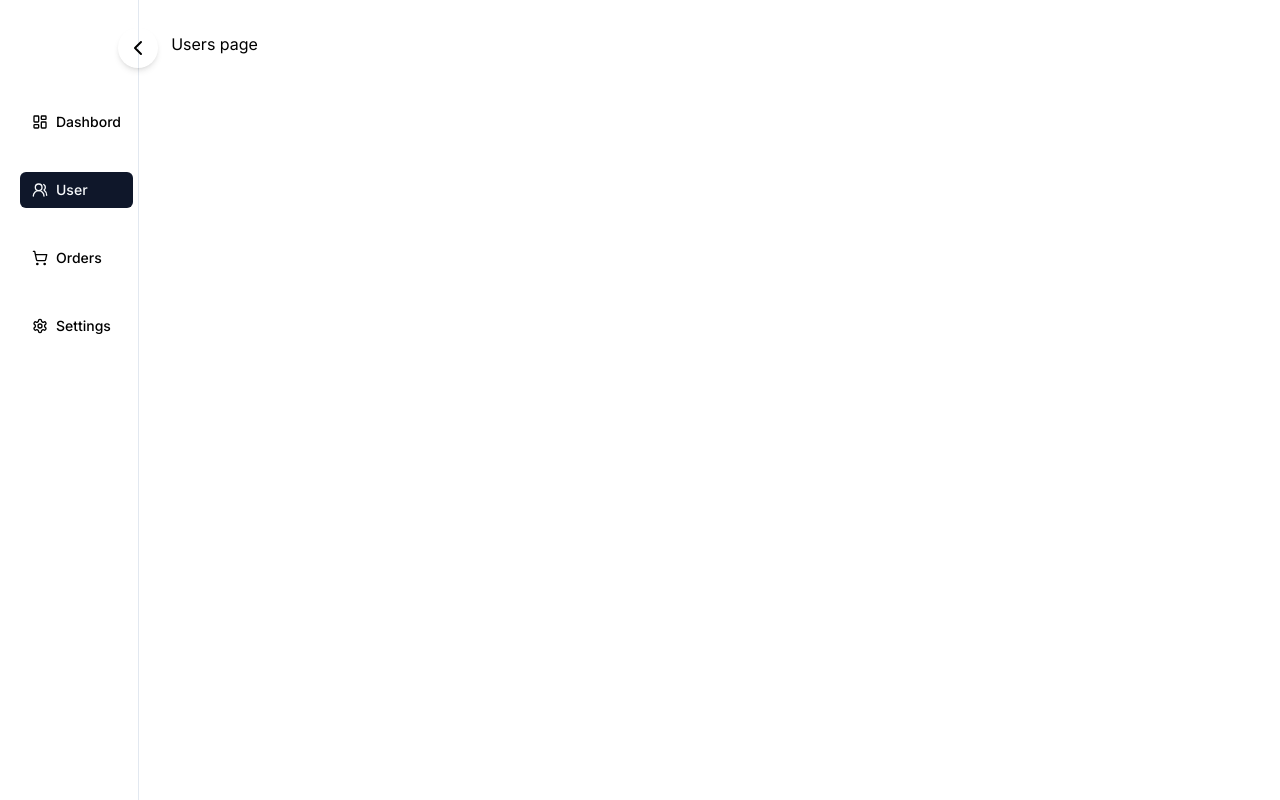
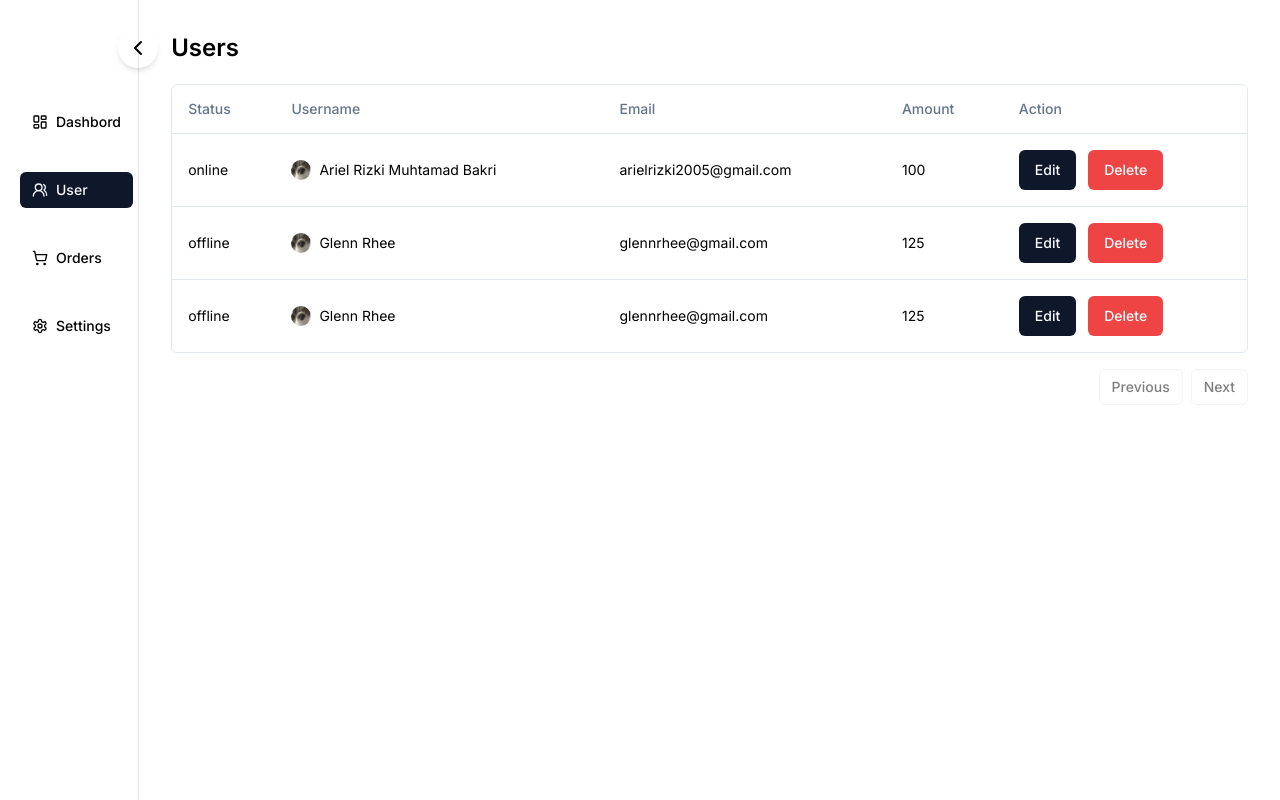
Before and after one commit to Glenn-Rhee/dashbord-shadcn, a Next.js app: page /users in a window 1280 px wide. Built offline with nearby package versions, Linux system fonts and the light colour scheme; what tailwindcss-debug-screens would draw is missing.

Commit message:
Membuat page Uses

```diff
--- a/package.json
+++ b/package.json
@@ -11,6 +11,7 @@
   "dependencies": {
     "@radix-ui/react-slot": "^1.0.2",
     "@radix-ui/react-tooltip": "^1.0.7",
+    "@tanstack/react-table": "^8.11.7",
     "class-variance-authority": "^0.7.0",
     "clsx": "^2.1.0",
     "lucide-react": "^0.312.0",
--- a/src/app/page.tsx
+++ b/src/app/page.tsx
@@ -3,7 +3,7 @@
 import PageTitle from "@/components/PageTitle";
 import CardContent from "@/components/content/CardContent";
 import { cardData, userSalesData } from "@/lib/data";
-import SalesCard from "./SalesCard";
+import SalesCard from "../components/SalesCard";
 
 export default function Home() {
   return (
--- a/src/app/users/page.tsx
+++ b/src/app/users/page.tsx
@@ -1,7 +1,53 @@
+"use client";
+import { DataTable } from "@/components/DataTable";
+import PageTitle from "@/components/PageTitle";
+import { data } from "@/lib/data";
+import { Payment } from "@/types/components/main";
+import { ColumnDef } from "@tanstack/react-table";
+import Image from "next/image";
+
 export default function UsersPage() {
-    return (
-      <div>
-        <h1>Users page</h1>
-      </div>
-    );
-  }
+  return (
+    <div className="flex flex-col w-full gap-5">
+      <PageTitle title="Users" />
+      <DataTable columns={columns} data={data} />
+    </div>
+  );
+}
+
+export const columns: ColumnDef<Payment>[] = [
+  {
+    accessorKey: "status",
+    header: "Status",
+  },
+  {
+    accessorKey: "username",
+    header: "Username",
+    cell: ({ row }) => {
+      return (
+        <div className="flex gap-2 items-center">
+          <Image
+            width={20}
+            height={20}
+            alt="Avatar"
+            src="/img/prof.jpg"
+            className="rounded-full"
+          />
+          <p>{row.getValue("username")}</p>
+        </div>
+      );
+    },
+  },
+  {
+    accessorKey: "email",
+    header: "Email",
+  },
+  {
+    accessorKey: "amount",
+    header: "Amount",
+  },
+  {
+    accessorKey: "action",
+    header: "Action",
+  },
+];
--- /dev/null
+++ b/src/components/DataTable.tsx
@@ -0,0 +1,106 @@
+"use client";
+import {
+  flexRender,
+  getCoreRowModel,
+  getPaginationRowModel,
+  useReactTable,
+} from "@tanstack/react-table";
+import {
+  Table,
+  TableBody,
+  TableCell,
+  TableHead,
+  TableHeader,
+  TableRow,
+} from "@/components/ui/table";
+import { DataTableProps } from "@/types/components/main";
+import { Button } from "./ui/button";
+
+export function DataTable<TData, TValue>({
+  columns,
+  data,
+}: DataTableProps<TData, TValue>) {
+  const table = useReactTable({
+    data,
+    columns,
+    getCoreRowModel: getCoreRowModel(),
+    getPaginationRowModel: getPaginationRowModel(),
+  });
+
+  return (
+    <div>
+      <div className="rounded-md border">
+        <Table>
+          <TableHeader>
+            {table.getHeaderGroups().map((headerGroup) => (
+              <TableRow key={headerGroup.id}>
+                {headerGroup.headers.map((header) => {
+                  return (
+                    <TableHead key={header.id}>
+                      {header.isPlaceholder
+                        ? null
+                        : flexRender(
+                            header.column.columnDef.header,
+                            header.getContext()
+                          )}
+                    </TableHead>
+                  );
+                })}
+              </TableRow>
+            ))}
+          </TableHeader>
+          <TableBody>
+            {table.getRowModel().rows?.length ? (
+              table.getRowModel().rows.map((row) => (
+                <TableRow
+                  key={row.id}
+                  data-state={row.getIsSelected() && "selected"}
+                >
+                  {row.getVisibleCells().map((cell) => (
+                    <TableCell key={cell.id}>
+                      {flexRender(
+                        cell.column.columnDef.cell,
+                        cell.getContext()
+                      )}
+                      <div className="flex gap-3">
+                        {cell.column.id === "action" && <Button variant={"default"}>Edit</Button>}
+                        {cell.column.id === "action" && <Button variant={"destructive"}>Delete</Button>}
+                      </div>
+                    </TableCell>
+                  ))}
+                </TableRow>
+              ))
+            ) : (
+              <TableRow>
+                <TableCell
+                  colSpan={columns.length}
+                  className="h-24 text-center"
+                >
+                  No results.
+                </TableCell>
+              </TableRow>
+            )}
+          </TableBody>
+        </Table>
+      </div>
+      <div className="flex items-center justify-end space-x-2 py-4">
+        <Button
+          variant="outline"
+          size="sm"
+          onClick={() => table.previousPage()}
+          disabled={!table.getCanPreviousPage()}
+        >
+          Previous
+        </Button>
+        <Button
+          variant="outline"
+          size="sm"
+          onClick={() => table.nextPage()}
+          disabled={!table.getCanNextPage()}
+        >
+          Next
+        </Button>
+      </div>
+    </div>
+  );
+}
--- a/src/components/content/CardContent.tsx
+++ b/src/components/content/CardContent.tsx
@@ -5,7 +5,7 @@
       <div
         {...props}
         className={cn(
-          "flex w-full gap-3 flex-col rounded-xl border p-5 shadow",
+          "flex w-full gap-3 flex-col rounded-xl border p-5 shadow-md",
           props.className
         )}
       />
--- /dev/null
+++ b/src/components/ui/table.tsx
@@ -0,0 +1,117 @@
+import * as React from "react"
+
+import { cn } from "@/lib/utils"
+
+const Table = React.forwardRef<
+  HTMLTableElement,
+  React.HTMLAttributes<HTMLTableElement>
+>(({ className, ...props }, ref) => (
+  <div className="relative w-full overflow-auto">
+    <table
+      ref={ref}
+      className={cn("w-full caption-bottom text-sm", className)}
+      {...props}
+    />
+  </div>
+))
+Table.displayName = "Table"
+
+const TableHeader = React.forwardRef<
+  HTMLTableSectionElement,
+  React.HTMLAttributes<HTMLTableSectionElement>
+>(({ className, ...props }, ref) => (
+  <thead ref={ref} className={cn("[&_tr]:border-b", className)} {...props} />
+))
+TableHeader.displayName = "TableHeader"
+
+const TableBody = React.forwardRef<
+  HTMLTableSectionElement,
+  React.HTMLAttributes<HTMLTableSectionElement>
+>(({ className, ...props }, ref) => (
+  <tbody
+    ref={ref}
+    className={cn("[&_tr:last-child]:border-0", className)}
+    {...props}
+  />
+))
+TableBody.displayName = "TableBody"
+
+const TableFooter = React.forwardRef<
+  HTMLTableSectionElement,
+  React.HTMLAttributes<HTMLTableSectionElement>
+>(({ className, ...props }, ref) => (
+  <tfoot
+    ref={ref}
+    className={cn(
+      "border-t bg-muted/50 font-medium [&>tr]:last:border-b-0",
+      className
+    )}
+    {...props}
+  />
+))
+TableFooter.displayName = "TableFooter"
+
+const TableRow = React.forwardRef<
+  HTMLTableRowElement,
+  React.HTMLAttributes<HTMLTableRowElement>
+>(({ className, ...props }, ref) => (
+  <tr
+    ref={ref}
+    className={cn(
+      "border-b transition-colors hover:bg-muted/50 data-[state=selected]:bg-muted",
+      className
+    )}
+    {...props}
+  />
+))
+TableRow.displayName = "TableRow"
+
+const TableHead = React.forwardRef<
+  HTMLTableCellElement,
+  React.ThHTMLAttributes<HTMLTableCellElement>
+>(({ className, ...props }, ref) => (
+  <th
+    ref={ref}
+    className={cn(
+      "h-12 px-4 text-left align-middle font-medium text-muted-foreground [&:has([role=checkbox])]:pr-0",
+      className
+    )}
+    {...props}
+  />
+))
+TableHead.displayName = "TableHead"
+
+const TableCell = React.forwardRef<
+  HTMLTableCellElement,
+  React.TdHTMLAttributes<HTMLTableCellElement>
+>(({ className, ...props }, ref) => (
+  <td
+    ref={ref}
+    className={cn("p-4 align-middle [&:has([role=checkbox])]:pr-0", className)}
+    {...props}
+  />
+))
+TableCell.displayName = "TableCell"
+
+const TableCaption = React.forwardRef<
+  HTMLTableCaptionElement,
+  React.HTMLAttributes<HTMLTableCaptionElement>
+>(({ className, ...props }, ref) => (
+  <caption
+    ref={ref}
+    className={cn("mt-4 text-sm text-muted-foreground", className)}
+    {...props}
+  />
+))
+TableCaption.displayName = "TableCaption"
+
+export {
+  Table,
+  TableHeader,
+  TableBody,
+  TableFooter,
+  TableHead,
+  TableRow,
+  TableCell,
+  TableCaption,
+}
--- a/src/lib/data/index.ts
+++ b/src/lib/data/index.ts
@@ -1,5 +1,6 @@
-import { CardProps, SalesCardProps } from "@/types/components/main";
-import { Activity, CreditCard, DollarSign, LayoutDashboard, Settings, ShoppingCart, Users, UsersRound } from "lucide-react";
+import { CardProps, Payment, SalesCardProps } from "@/types/components/main";
+import { ColumnDef } from "@tanstack/react-table";
+import { Activity, CreditCard, DollarSign, Users } from "lucide-react";
 
 export const cardData: CardProps[] = [
   {
@@ -60,3 +61,30 @@
     saleAmount: 70000,
   },
 ];
+
+export const data: Payment[] = [
+  {
+    id: "728ed52f",
+    amount: 100,
+    status: "online",
+    email: "arielrizki2005@gmail.com",
+    username: "Ariel Rizki Muhtamad Bakri",
+    action: "",
+  },
+  {
+    id: "489e1d42",
+    amount: 125,
+    status: "offline",
+    email: "glennrhee@gmail.com",
+    username: "Glenn Rhee",
+    action: "",
+  },
+  {
+    id: "489e1d42",
+    amount: 125,
+    status: "offline",
+    email: "glennrhee@gmail.com",
+    username: "Glenn Rhee",
+    action: "",
+  },
+];
--- a/src/types/components/main.ts
+++ b/src/types/components/main.ts
@@ -1,4 +1,6 @@
+import { ColumnDef } from "@tanstack/react-table";
 import { LucideIcon } from "lucide-react";
+import React from "react";
 
 export interface NavProps {
   isCollapsed: boolean;
@@ -29,3 +31,17 @@
   email: string;
   saleAmount: number;
 }
+
+export interface DataTableProps<TData, TValue> {
+  columns: ColumnDef<TData, TValue>[];
+  data: TData[];
+}
+
+export type Payment = {
+  id: string;
+  amount: number;
+  status: "online" | "offline";
+  email: string;
+  username: string;
+  action: string;
+};
```
Also changed, not shown: src/components/SalesCard.tsx (renamed from src/app/SalesCard.tsx), 1 other file (tests, documents, lock files or other folders).
